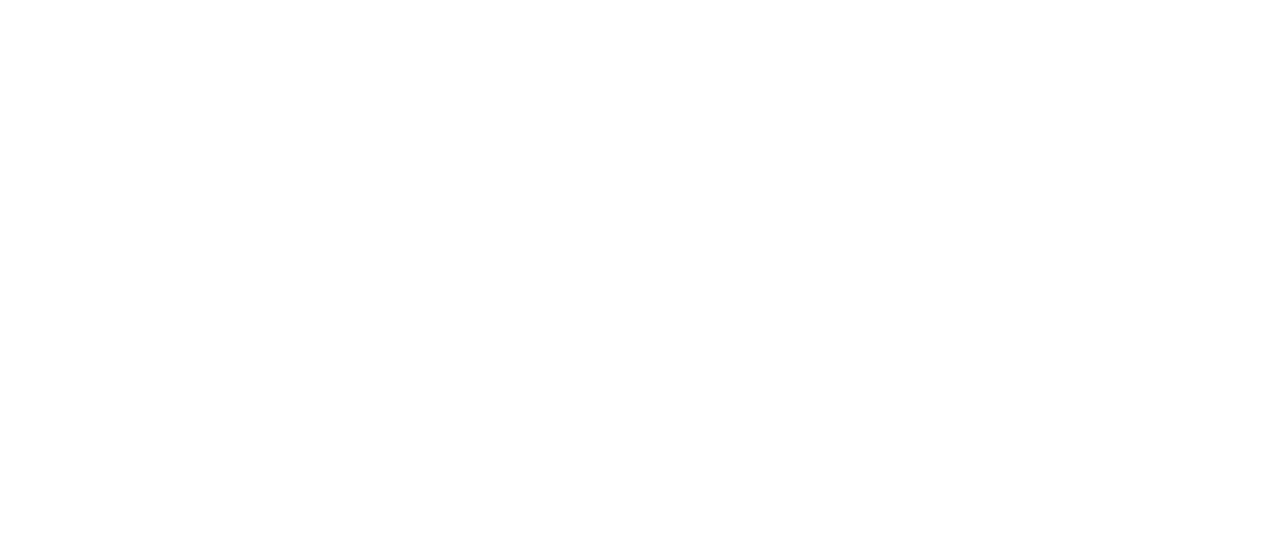
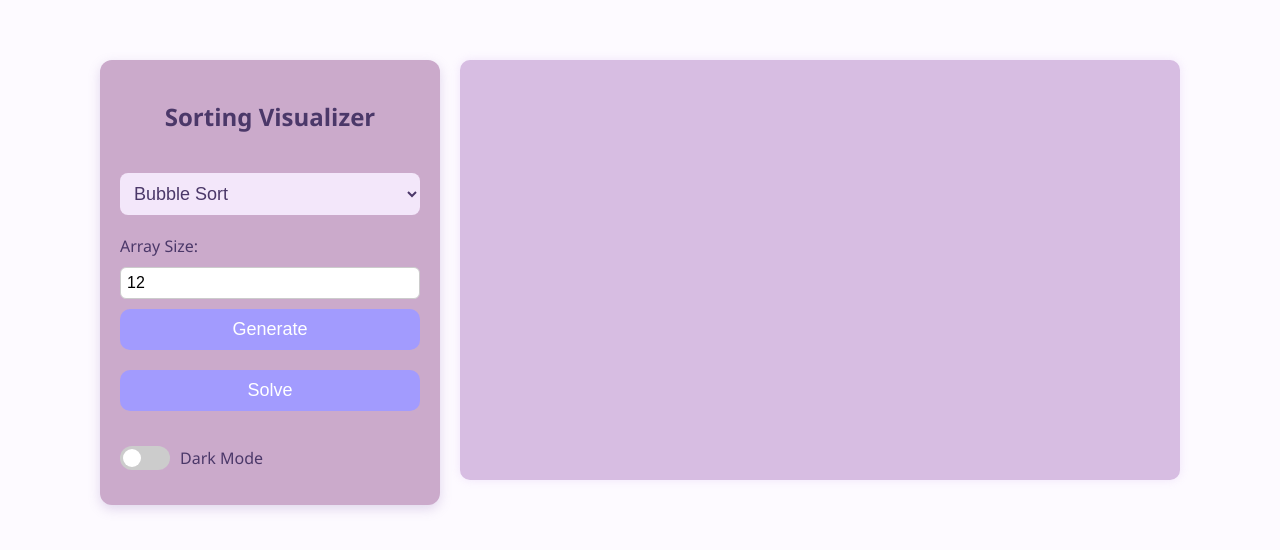
Before and after one commit to shreya2794/SortingVisualizer, a plain HTML site: page index.html in a window 1280 px wide. Drawn offline with Linux system fonts and the light colour scheme.

Commit message:
Day 2 HTML & CSS layout complete with sidebar, dropdown, and visualizer area

```diff
--- a/index.html
+++ b/index.html
@@ -1,11 +1,47 @@
 <!DOCTYPE html>
 <html lang="en">
 <head>
-    <meta charset="UTF-8">
-    <meta name="viewport" content="width=device-width, initial-scale=1.0">
-    <title>Sorting Visualizer</title>
+  <meta charset="UTF-8" />
+  <meta name="viewport" content="width=device-width, initial-scale=1.0"/>
+  <title>Sorting Visualizer</title>
+  <link rel="stylesheet" href="style.css" />
 </head>
 <body>
+  <div class="container">
+    <!-- Sidebar Section -->
+    <div class="sidebar">
+      <h2>Sorting Visualizer</h2>
 
+      <!-- Algorithm Dropdown -->
+      <select id="selectAlgorithm" class="select-algorithm">
+        <option value="bubbleSort" selected>Bubble Sort</option>
+        <option value="insertionSort">Insertion Sort</option>
+        <option value="selectionSort">Selection Sort</option>
+        <option value="quickSort">Quick Sort</option>
+      </select>
+
+      <!-- Generate Section -->
+      <div class="generate-new">
+        <label>Array Size:</label>
+        <input type="number" id="numbersBars" min="1" max="200" value="12" />
+        <button id="generateBtn">Generate</button>
+      </div>
+
+      <!-- Solve Button -->
+      <button id="solveBtn">Solve</button>
+
+      <!-- 🌙 Dark Mode Toggle -->
+      <div class="theme-toggle">
+        <label class="switch">
+          <input type="checkbox" id="themeToggle">
+          <span class="slider round"></span>
+        </label>
+        <p>Dark Mode</p>
+      </div>
+    </div>
+
+    <!-- Stage for Bars -->
+    <div class="stage" id="stage"></div>
+  </div>
 </body>
 </html>
--- a/style.css
+++ b/style.css
@@ -0,0 +1,168 @@
+/* ✨ Light Mode: Elegant Lavender Tones */
+:root {
+  --bg-color: #fdfaff;
+  --text-color: #4b3869;
+  --stage-bg: #D7BDE2;         /* Orchid Mist */
+  --bar-color: #9F86C0;        /* Purple Haze */
+  --sidebar-bg: #CBAACB;       /* Soft Lilac */
+  --button-bg: #A29BFE;        /* Periwinkle Glow */
+  --button-hover: #8e7dff;
+  --dropdown-bg: #f3e7fa;      /* very light lilac */
+}
+
+/* 🌙 Dark Mode: Deep Lavenders */
+body.dark {
+  --bg-color: #1c1225;
+  --text-color: #f3eaff;
+  --stage-bg: #3d2b50;
+  --bar-color: #A29BFE;
+  --sidebar-bg: #2a1c38;
+  --button-bg: #9F86C0;
+  --button-hover: #b39ddb;
+  --dropdown-bg: #332244;
+}
+
+/* ✅ Base Styles */
+body {
+  margin: 0;
+  padding: 0;
+  background: var(--bg-color);
+  color: var(--text-color);
+  font-family: 'Segoe UI', Tahoma, Geneva, Verdana, sans-serif;
+}
+
+.container {
+  margin: 60px auto;
+  display: flex;
+  justify-content: center;
+  align-items: flex-start;
+  gap: 20px;
+  max-width: 1200px;
+}
+
+/* ✅ Sidebar */
+.sidebar {
+  display: flex;
+  flex-direction: column;
+  background: var(--sidebar-bg);
+  padding: 20px;
+  border-radius: 12px;
+  width: 300px;
+  gap: 20px;
+  box-shadow: 0 4px 12px rgba(159, 134, 192, 0.3);
+}
+
+.sidebar h2 {
+  text-align: center;
+  color: var(--text-color);
+}
+
+/* ✅ Dropdown */
+.select-algorithm {
+  background: var(--dropdown-bg);
+  font-size: 18px;
+  padding: 10px;
+  border: none;
+  border-radius: 8px;
+  color: var(--text-color);
+}
+
+/* ✅ Generate + Buttons */
+.generate-new {
+  display: flex;
+  flex-direction: column;
+  gap: 10px;
+}
+
+.generate-new input {
+  padding: 6px;
+  font-size: 16px;
+  border: 1px solid #ccc;
+  border-radius: 6px;
+}
+
+button {
+  background: var(--button-bg);
+  color: white;
+  border: none;
+  padding: 10px;
+  font-size: 18px;
+  border-radius: 10px;
+  cursor: pointer;
+  transition: background 0.3s ease;
+}
+
+button:hover {
+  background: var(--button-hover);
+}
+
+/* ✅ Stage */
+.stage {
+  display: flex;
+  align-items: flex-end;
+  justify-content: flex-start;
+  height: 400px;
+  width: 700px;
+  background: var(--stage-bg);
+  border-radius: 10px;
+  padding: 10px;
+  position: relative;
+  box-shadow: 0 0 10px rgba(190, 143, 230, 0.2);
+}
+
+/* ✅ Bars */
+.bar {
+  background: var(--bar-color);
+  width: 40px;
+  border-radius: 6px;
+  margin: 0 5px;
+  transition: all 0.3s ease;
+}
+
+/* ✅ Dark Mode Toggle */
+.theme-toggle {
+  display: flex;
+  align-items: center;
+  gap: 10px;
+}
+
+.switch {
+  position: relative;
+  display: inline-block;
+  width: 50px;
+  height: 24px;
+}
+
+.switch input {
+  opacity: 0;
+  width: 0;
+  height: 0;
+}
+
+.slider {
+  position: absolute;
+  inset: 0;
+  background-color: #ccc;
+  transition: 0.4s;
+  border-radius: 24px;
+}
+
+.slider:before {
+  content: "";
+  position: absolute;
+  height: 18px;
+  width: 18px;
+  left: 3px;
+  bottom: 3px;
+  background-color: white;
+  transition: 0.4s;
+  border-radius: 50%;
+}
+
+input:checked + .slider {
+  background-color: #A29BFE;
+}
+
+input:checked + .slider:before {
+  transform: translateX(26px);
+}
```
